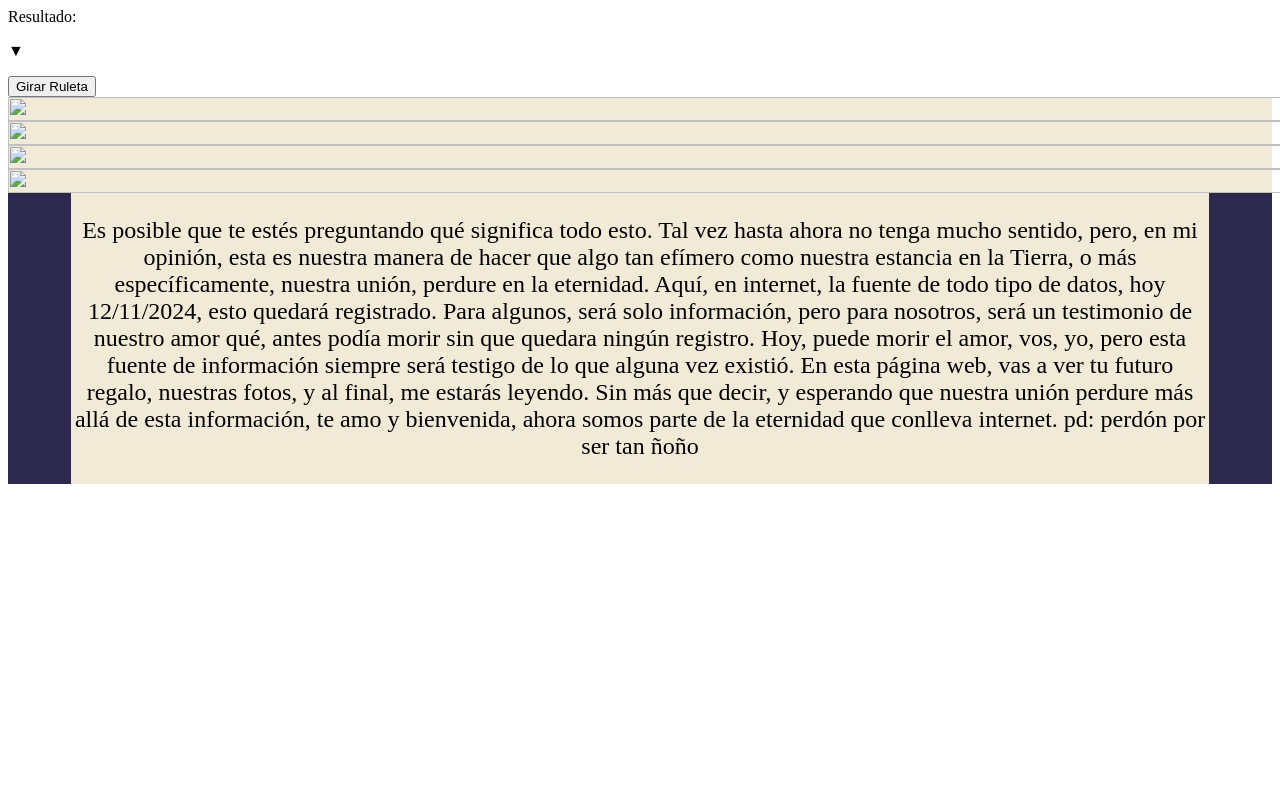
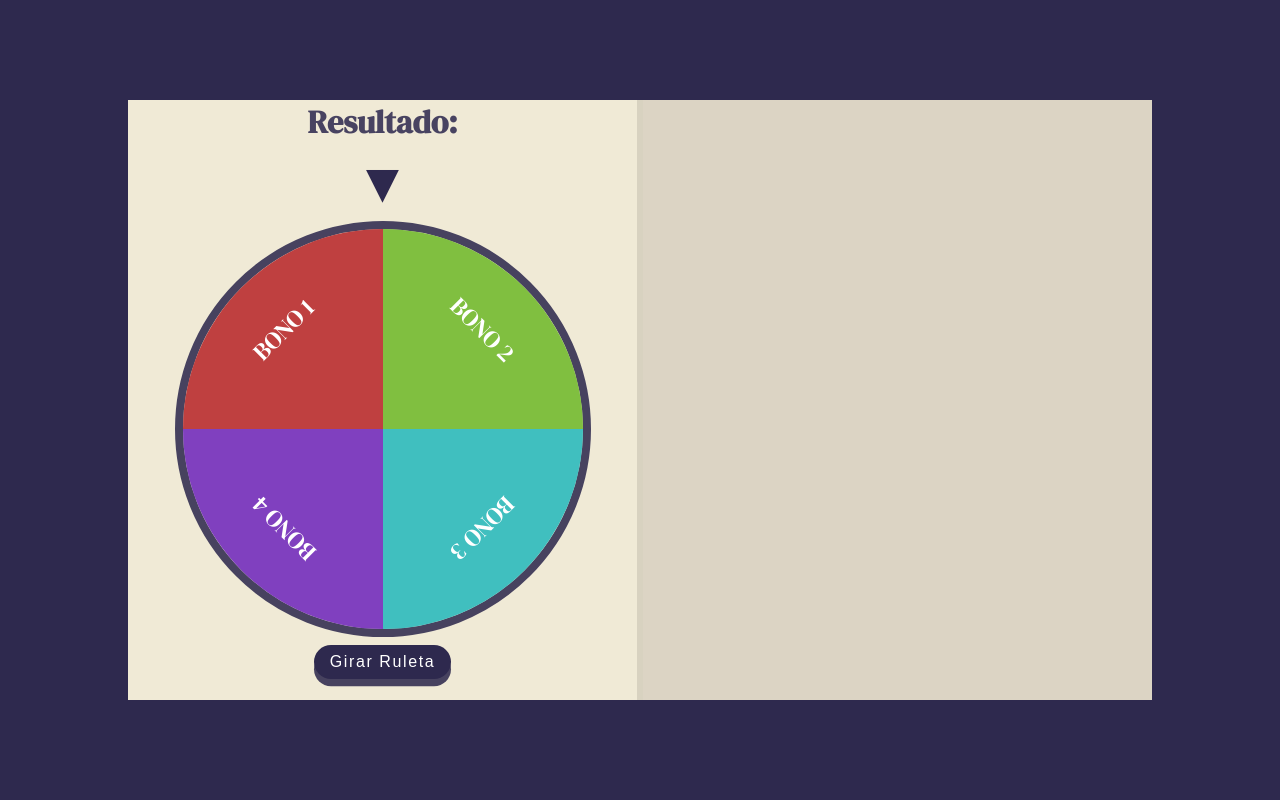
Before and after one commit to ad4msito/marthasPlace, a plain HTML site: page index.html in a window 1280 px wide. Shown: the top 800 px of the page. Drawn offline with Linux system fonts and the light colour scheme; the site is published under a folder, as on GitHub Pages, so addresses that start at the root find nothing; a web font is replaced by a local one.

Commit message:
Update index.html

```diff
--- a/index.html
+++ b/index.html
@@ -4,8 +4,8 @@
     <meta charset="UTF-8">
     <meta name="viewport" content="width=device-width, initial-scale=1.0">
     <title>Ruleta de Decisiones</title>
-    <link rel="stylesheet" href="/css/style.css"><link rel="stylesheet" href="/css/wheel.css">
-    <link rel="stylesheet" href="/css/roulette.css"> <link rel="stylesheet" href="css/photos.css">
+    <link rel="stylesheet" href="css/style.css"><link rel="stylesheet" href="css/wheel.css">
+    <link rel="stylesheet" href="css/roulette.css"> <link rel="stylesheet" href="css/photos.css">
     <link rel="stylesheet" href="css/text.css">
     <link rel="preconnect" href="https://fonts.googleapis.com">
 <link rel="preconnect" href="https://fonts.gstatic.com" crossorigin>
@@ -30,10 +30,10 @@
     <section id="photos">
         <div class="sector-container">
             <div class="img-container">
-                <div class="img"><img src="/img/IMG-20221012-WA0081.jpg" alt="" srcset=""></div>
-                <div class="img"><img src="/img/IMG-20221022-WA0031.jpg" alt="" srcset=""></div>
-                <div class="img"><img src="/img/IMG-20240816-WA0028.jpg" alt="" srcset=""></div>
-                <div class="img"><img src="/img/IMG-20240916-WA0016.jpg" alt="" srcset=""></div>
+                <div class="img"><img src="img/IMG-20221012-WA0081.jpg" alt="" srcset=""></div>
+                <div class="img"><img src="img/IMG-20221022-WA0031.jpg" alt="" srcset=""></div>
+                <div class="img"><img src="img/IMG-20240816-WA0028.jpg" alt="" srcset=""></div>
+                <div class="img"><img src="img/IMG-20240916-WA0016.jpg" alt="" srcset=""></div>
             </div>
         </div>
     </section>
@@ -49,5 +49,5 @@
     </section>
 
 </body>
-<script src="/js/ruleta.js"></script>
+<script src="js/ruleta.js"></script>
 </html>
```
